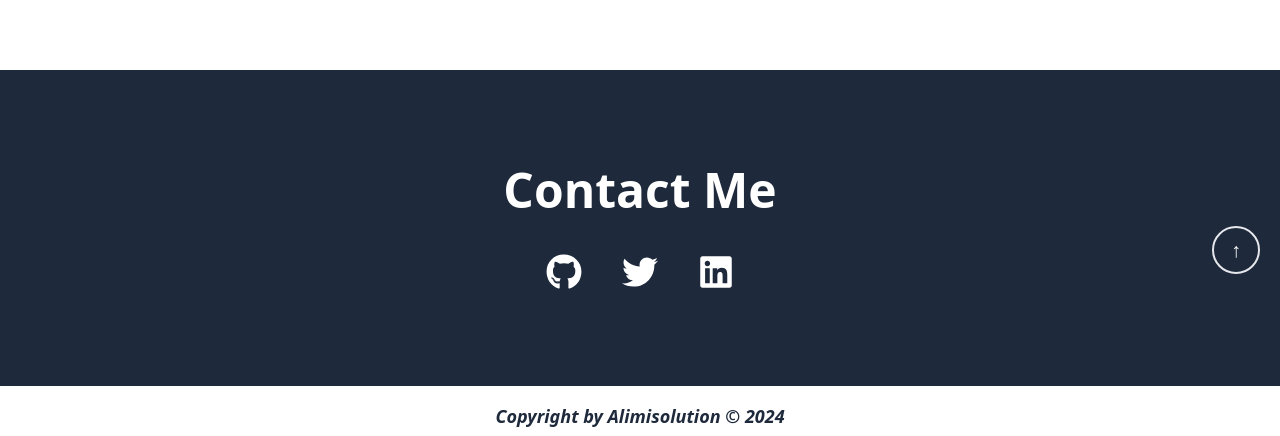
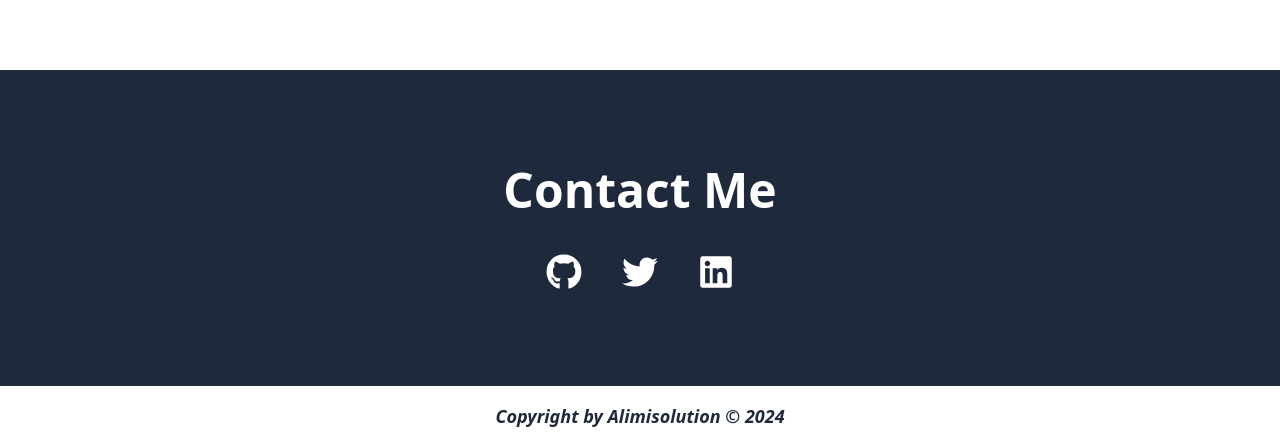
Before and after one commit to Alimisolution/portfolio, a React (Vite) app: page / in a window 1280 px wide. Shown: the part 3460-3896 px from the top of the page. Built offline with nearby package versions, Linux system fonts and the light colour scheme.

Commit message:
Adjust the arrow up

```diff
--- a/src/components/Contact.jsx
+++ b/src/components/Contact.jsx
@@ -5,8 +5,7 @@ AOS.init();
 import {FaGithub, FaTwitter, FaLinkedin} from 'react-icons/fa'
 function Contact(){
     return(
-        <div className="px-4 md:py-24 py-20 text-center bg-slate-800 text-white md:mt-0" id="contact" data-aos="fade-up"
-        data-aos-duration="5000">
+        <div className="px-4 md:py-24 py-20 text-center bg-slate-800 text-white md:mt-0" id="contact">
             <div className="max-w-3xl mx-auto">
             <h1 className="md:text-5xl text-4xl mb-10 font-semibold">Contact Me</h1>
            <div className="flex justify-center items-center gap-10">
@@ -21,7 +20,7 @@ function Contact(){
             </a>
            </div>
             </div>
-            <a href="#home" className="fixed bottom-28 right-5 z-10 bg-slate-800 text-white w-12 h-12 text-xl flex justify-center items-center border-2 font-bold rounded-full">&uarr;</a>
+            <a href="#home" className="fixed bottom-24 right-5 z-10 bg-slate-800 text-white w-12 h-12 text-xl flex justify-center items-center border-2 font-bold rounded-full">&uarr;</a>
         </div>
     );
 }
```
